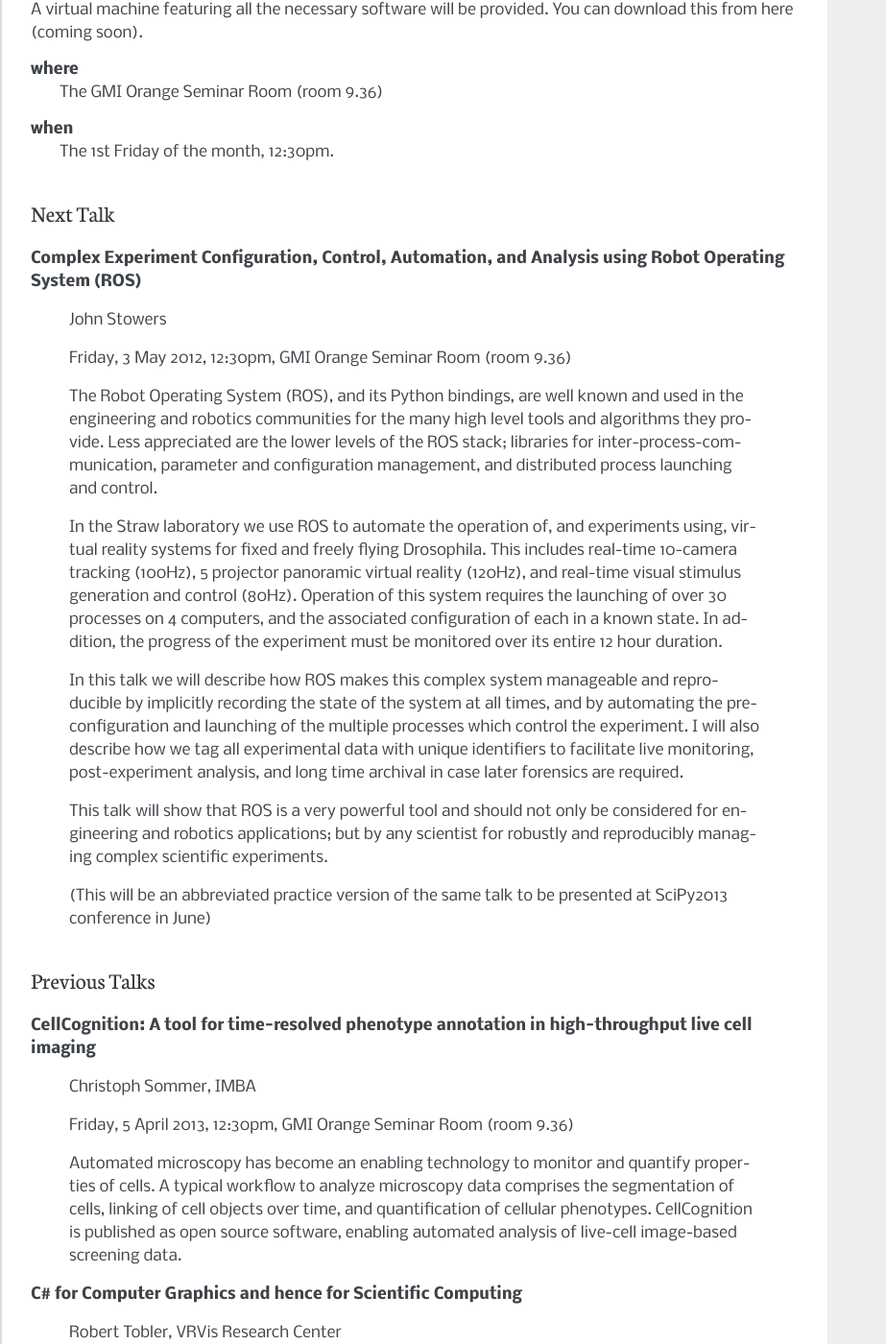
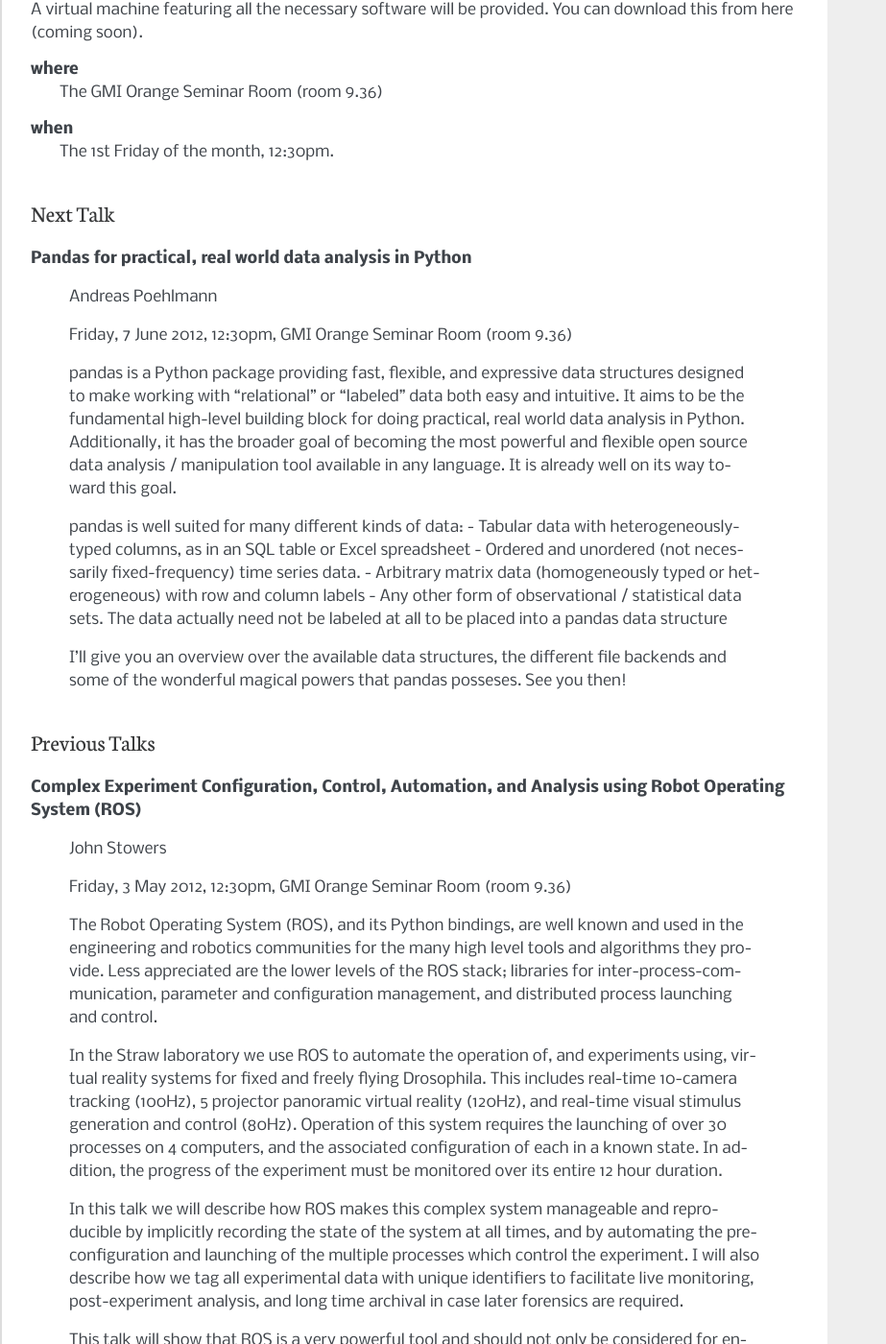
Before and after one commit to strawlab/py4science-vbc, a Sphinx documentation site: the page built from source/index.rst, in a window 1280 px wide and 1400 px high, scrolled down 479 px. Shown: the whole window at 96% size, without its empty margins (0-923 px from the left). Built offline with Sphinx 7.4.7, drawn with Linux system fonts in a browser that asks for light colours; formulas are drawn with MathJax 3.

Commit message:
update next talk

```diff
--- a/source/index.rst
+++ b/source/index.rst
@@ -50,6 +50,39 @@
 Next Talk
 ---------
 
+**Pandas for practical, real world data analysis in Python**
+
+  Andreas Poehlmann
+
+  Friday, 7 June 2012, 12:30pm, GMI Orange Seminar Room (room 9.36)
+
+  pandas is a Python package providing fast, flexible, and expressive
+  data structures designed to make working with “relational” or
+  “labeled” data both easy and intuitive. It aims to be the fundamental
+  high-level building block for doing practical, real world data
+  analysis in Python. Additionally, it has the broader goal of becoming
+  the most powerful and flexible open source data analysis /
+  manipulation tool available in any language. It is already well on its
+  way toward this goal.
+
+  pandas is well suited for many different kinds of data:
+  - Tabular data with heterogeneously-typed columns, as in an SQL table or
+  Excel spreadsheet
+  - Ordered and unordered (not necessarily fixed-frequency) time series
+  data.
+  - Arbitrary matrix data (homogeneously typed or heterogeneous) with row
+  and column labels
+  - Any other form of observational / statistical data sets. The data
+  actually need not be labeled at all to be placed into a pandas data
+  structure
+
+  I'll give you an overview over the available data structures, the
+  different file backends and some of the wonderful magical powers that
+  pandas posseses. See you then!
+
+Previous Talks
+--------------
+
 **Complex Experiment Configuration, Control, Automation, and Analysis using Robot Operating System (ROS)**
 
   John Stowers
```
Also changed, not shown: other parts of source/index.rst (+0 -4 lines).
